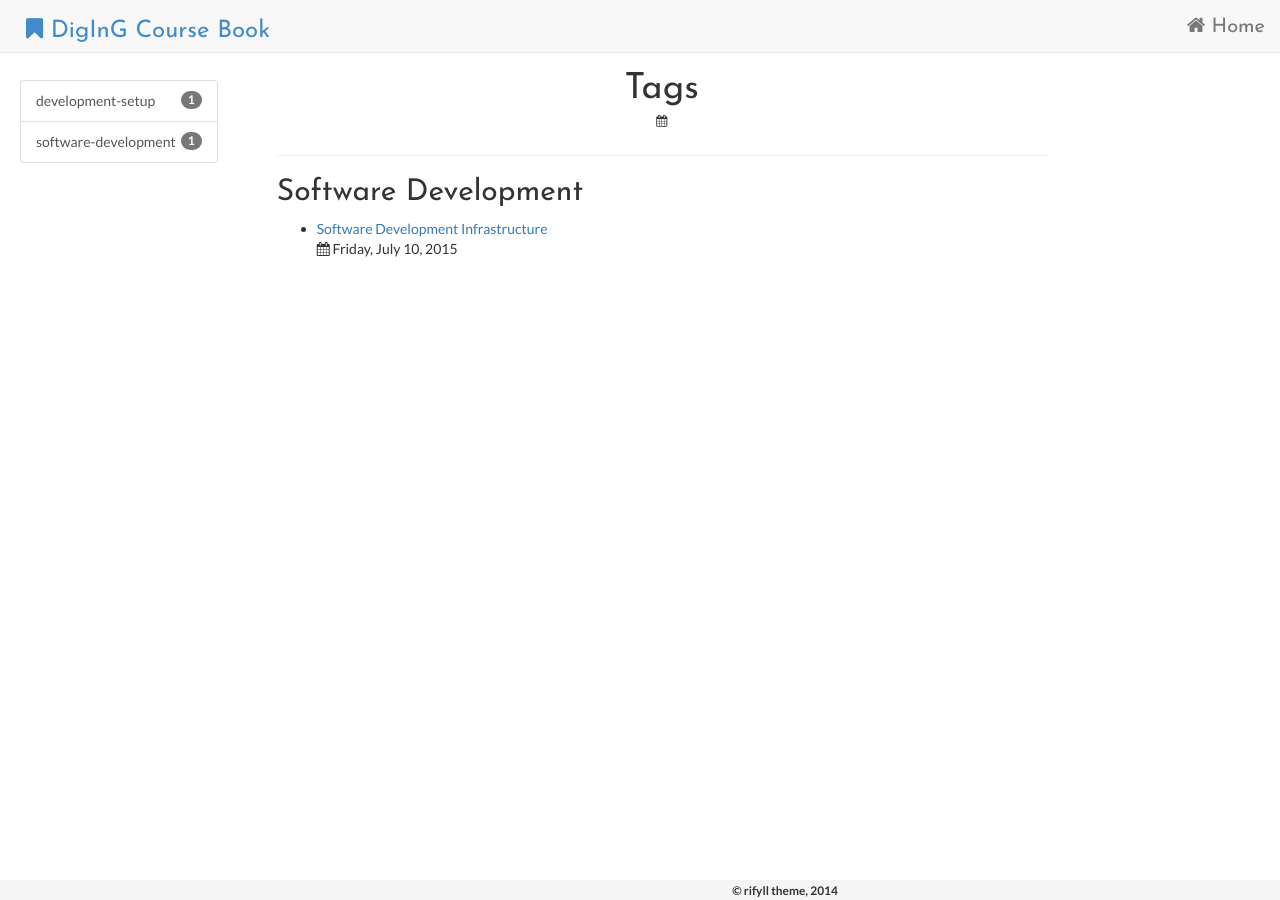
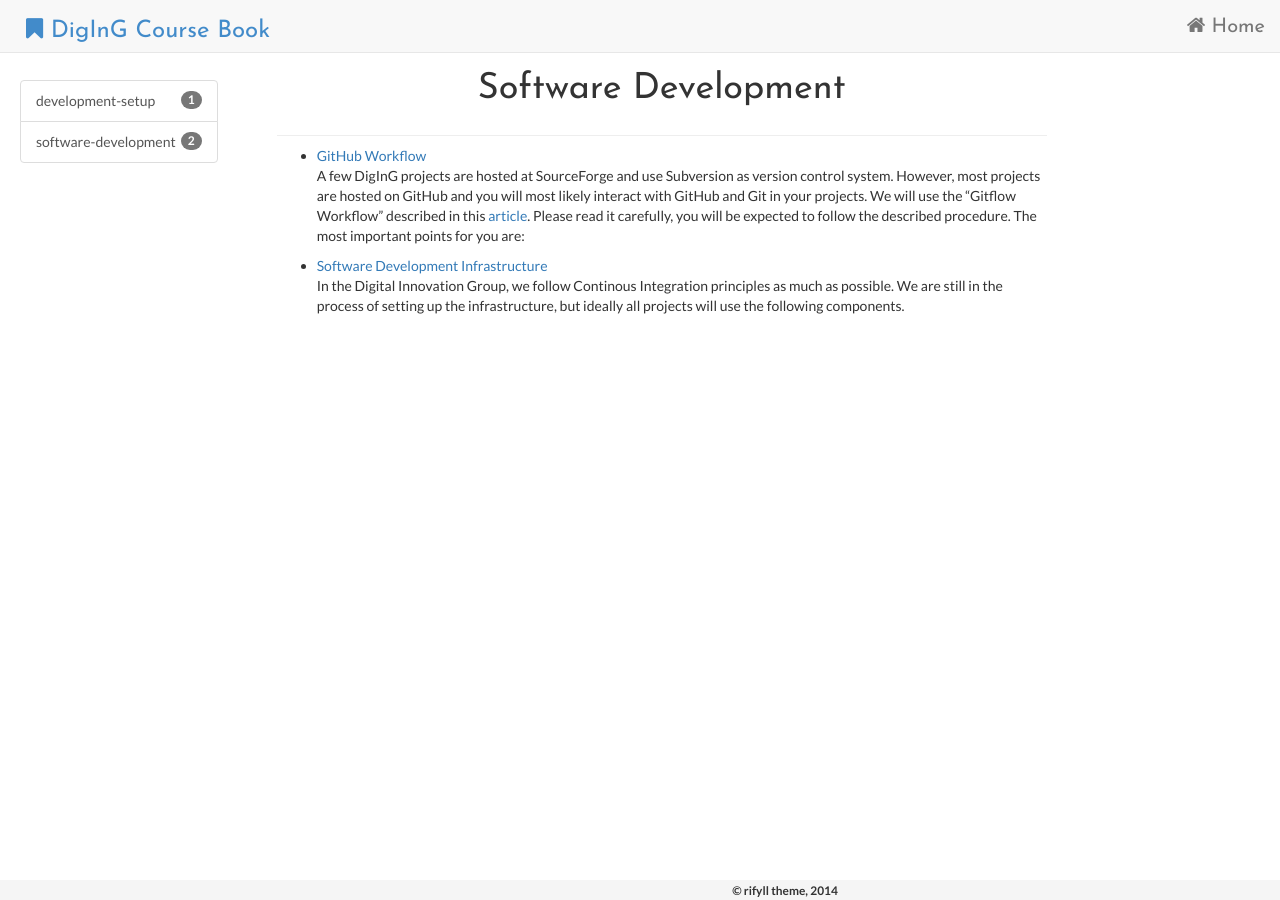
Before and after one commit to diging/course-book, a Jekyll site: the page built from tag-pages/software-development.html, in a window 1280 px wide. Built offline with Jekyll 4.4.1, drawn with Linux system fonts in a browser that asks for light colours; nearby versions of some CDN libraries.

Commit message:
Added post for Gitflow Workflow; edited tag pages to show summary and have their own layout file.

```diff
--- /dev/null
+++ b/_layouts/tag.html
@@ -0,0 +1,21 @@
+---
+layout: default
+---
+
+<div class="row">
+  <div class="col-xs-12 col-sm-12 col-md-offset-1 col-md-10 col-lg-offset-2 col-lg-8">
+    <div class="page">
+
+      <header class="page-header">
+        <h1 class="page-title">{{ page.title }}</h1>
+        {% if page.subtitle %}
+          <h5 class="page-subtitle"> {{ page.subtitle }} </h5>
+        {% endif %}
+      </header>
+
+      <article class="page-content">
+        {{ content }}
+      </article>
+    </div>
+  </div>
+</div>
--- /dev/null
+++ b/_posts/2015-07-10-gitflow.md
@@ -0,0 +1,20 @@
+---
+layout: post
+tags: software-development
+date: 2015-07-10 17:30
+title: GitHub Workflow
+published: true
+---
+
+A few DigInG projects are hosted at SourceForge and use Subversion as version control system. However, most projects are hosted on GitHub and you will most likely interact with GitHub and Git in your projects. We will use the "Gitflow Workflow" described in this [article](https://www.atlassian.com/git/tutorials/comparing-workflows/gitflow-workflow). Please read it carefully, you will be expected to follow the described procedure. The most important points for you are:
+
+- For every story or bug you are working on, you will create a branch off of the develop branch. The branch's name will start with "story" or "bugfix" (depending on the type of ticket you are working) followed by the ticket id.
+- You will push your changes only to this branch.
+- Once you are done with your ticket, you will create a pull request to the develop branch.
+- Tests and code style checks will be run on your code.
+- If those pass, we will review your code:
+	- If changes are required, you will edit your code and create a new pull request when you're done.
+- Once the test, code style checks, and code review pass, we will merge your pull request.
+- You will then delete your branch.
+
+Remember, unless there are urgent bugfixes or other things that need to be changed in the develop branch, you will never directly push to the develop branch. You will also never push to the master branch.
--- a/tag-pages/software-development.html
+++ b/tag-pages/software-development.html
@@ -1,14 +1,13 @@
 ---
-layout: page
-title: Tags
+layout: tag
+title: Software Development
 ---
 
 {% for post in site.tags['software-development'] %}
-  <h2 class='tag-header'>Software Development</h2>
   <ul>
     <li class="active"><a href="{{post.url | prepend: site.baseurl}}" class="active">{{post.title}}</a>
-    	<br><i class="fa fa-calendar"></i> <time>{{ post.date | date:'%A, %B %d, %Y'}}</time>
-
+    	<br>
+         <article class="excerpt">{{post.excerpt}}</article>
     </li>
   </ul>
 {% endfor %}
```
Also changed, not shown: _posts/2015-07-10-infrastructure.md (+2 -2 lines), tag-pages/development-setup.html (+4 -5 lines).
